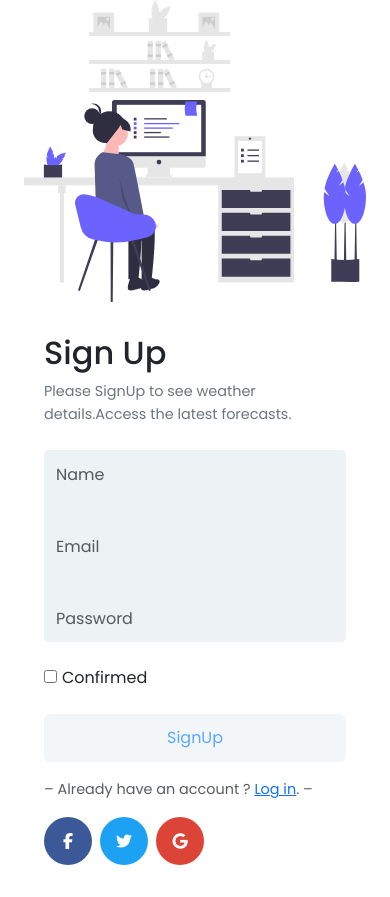
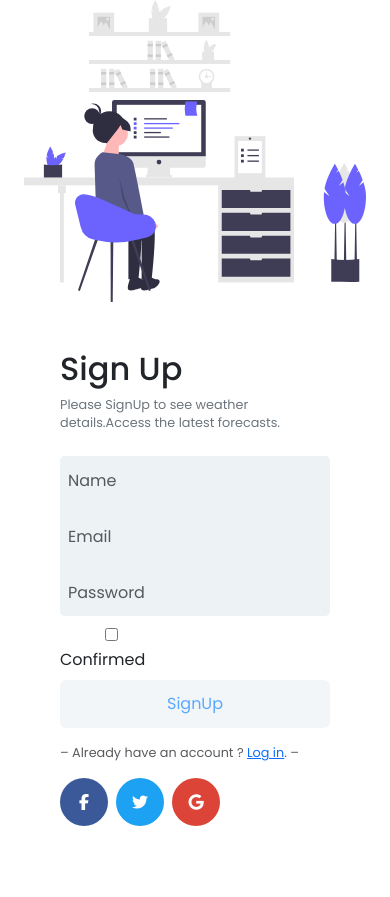
Before and after one commit to iamfalkunaz/weatherapp, a React (Create React App) app: page /Signup in a window 390 px wide. After the commit the page ends 874 px from the top, so only its background shows below. Built offline with nearby package versions, Linux system fonts and the light colour scheme.

Commit message:
responsive issues

```diff
--- a/src/index.css
+++ b/src/index.css
@@ -136,13 +136,11 @@ input {
   max-width: 1200px;
   align-items: center;
 }
-img{
+
+
+.image-side img {
   width: 100%;
   height: auto;
-  max-height: 100%;
-}
-
-.image-side img {
   padding: 10px 5px 10px 5px;
   align-items: center ;
   justify-content: center;
@@ -178,12 +176,13 @@ input:focus {
 }
 
 .form-group {
-  margin-bottom: 1.5rem;
+  margin-bottom: 1rem;
 }
 .form-control {
   background-color: #edf2f5 !important;
   border: none;
   height: 3rem;
+  padding: 0.5rem;
 }
 .custom-control-input {
   margin-right: 5px;
@@ -449,32 +448,53 @@ input[type="checkbox"] {
 
 @media(max-width: 768px) {
 
-  .authentication-container .authentication-row{
+  .navbar-toggler {
+    display: block;
+  }
+
+  .navbar-collapse {
+    display: none;
+  }
+
+  .navbar-nav {
+    flex-direction: column;
+  }
+
+  .nav-item {
+    margin-right: 0 !important;
+  }
+
+  .image-side img {
+    max-width: 100%;
+    height: auto;
+  }
+
+  .form-group {
+    margin-bottom: 0.5rem;
+  }
+
+  .form-control {
+    padding: 0.3rem;
+  }
+
+  .btn {
     width: 100%;
   }
-  .image-side img{
-    width: 100%;
-    margin: 0;
-    padding: 0;
-  }
-  .content {
-    display: block;
-    padding: 20px;
+
+  p {
+    font-size: 0.8rem;
+    line-height: 1.4;
   }
   .form-side {
-    margin: 0;
-    padding: 0;
+    padding: 1rem;
   }
-  .input-query{
-    margin: 0;
-    padding: 0%;
+  .form-side input {
+    width: 100%;
+    padding: 0.5rem;
   }
-  .center-div {
-    width: 100%;
-  }
-  .input-group {
-    text-align: center !important;
-    padding-left: 15px;
-    padding-right: 15px;
+  .form-side img {
+    max-width: 80%;
+    height: auto;
+    margin: 0 auto;
   }
 }
```
